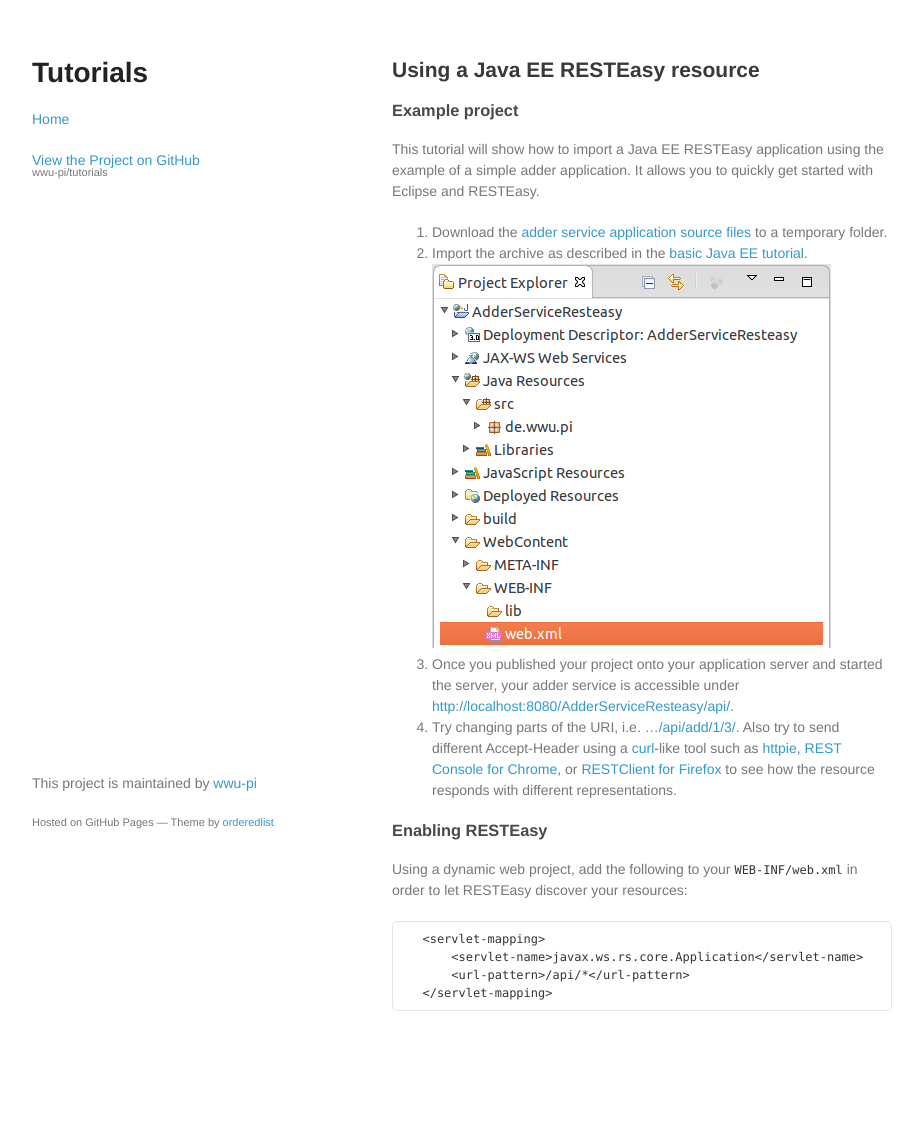
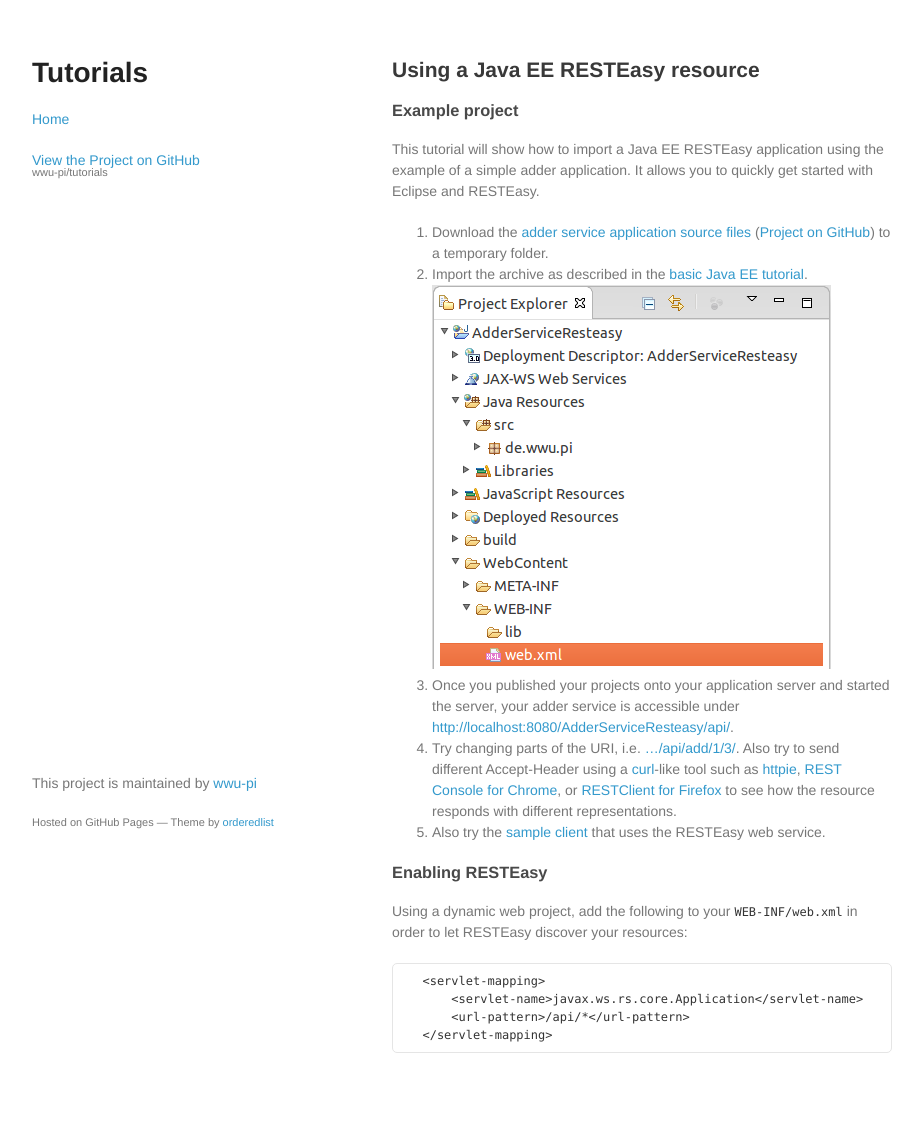
Before and after one commit to wwu-pi/tutorials, a Jekyll site: the page built from eai/tutorial_ws_resteasy.md, in a window 1280 px wide. Shown: the whole page, without its empty margins (178-1101 px from the left). Built offline with Jekyll 4.4.1, drawn with Linux system fonts in a browser that asks for light colours; before the commit the page ends 1081 px from its top, so only the background shows below that.

Commit message:
Use modified sample project for RESTEasy tutorial

```diff
--- a/eai/tutorial_ws_resteasy.md
+++ b/eai/tutorial_ws_resteasy.md
@@ -7,11 +7,11 @@
 
 This tutorial will show how to import a Java EE RESTEasy application using the example of a simple adder application. It allows you to quickly get started with Eclipse and RESTEasy.
 
-1. Download the [adder service application source files](binaries/AdderServiceResteasy.zip) to a temporary folder.
+1. Download the [adder service application source files](https://github.com/wwu-pi/resteasy-example/archive/master.zip) ([Project on GitHub](https://github.com/wwu-pi/resteasy-example)) to a temporary folder.
 1. Import the archive as described in the [basic Java EE tutorial](tutorial_jboss_project.html#import). ![RESTEasy project in Eclipse](images/resteasy_project.png)
-1. Once you published your project onto your application server and started the server, your adder service is accessible under <a href="http://localhost:8080/AdderServiceResteasy/api/">http://localhost:8080/AdderServiceResteasy/api/</a>.
+1. Once you published your projects onto your application server and started the server, your adder service is accessible under <a href="http://localhost:8080/AdderServiceResteasy/api/">http://localhost:8080/AdderServiceResteasy/api/</a>.
 1. Try changing parts of the URI, i.e. <a href="http://localhost:8080/AdderServiceResteasy/api/add/1/3/">.../api/add/1/3/</a>. Also try to send different Accept-Header using a [curl](http://curl.haxx.se/)-like tool such as [httpie](https://github.com/jkbr/httpie), [REST Console for Chrome](https://chrome.google.com/webstore/detail/rest-console/cokgbflfommojglbmbpenpphppikmonn), or [RESTClient for Firefox](https://addons.mozilla.org/firefox/addon/restclient/) to see how the resource responds with different representations.
-
+1. Also try the <a href="http://localhost:8080/AdderClientResteasy/index.xhtml">sample client</a> that uses the RESTEasy web service.
 
 ### Enabling RESTEasy
 Using a dynamic web project, add the following to your `WEB-INF/web.xml` in order to let RESTEasy discover your resources:
```
Also changed, not shown: 1 other file.
